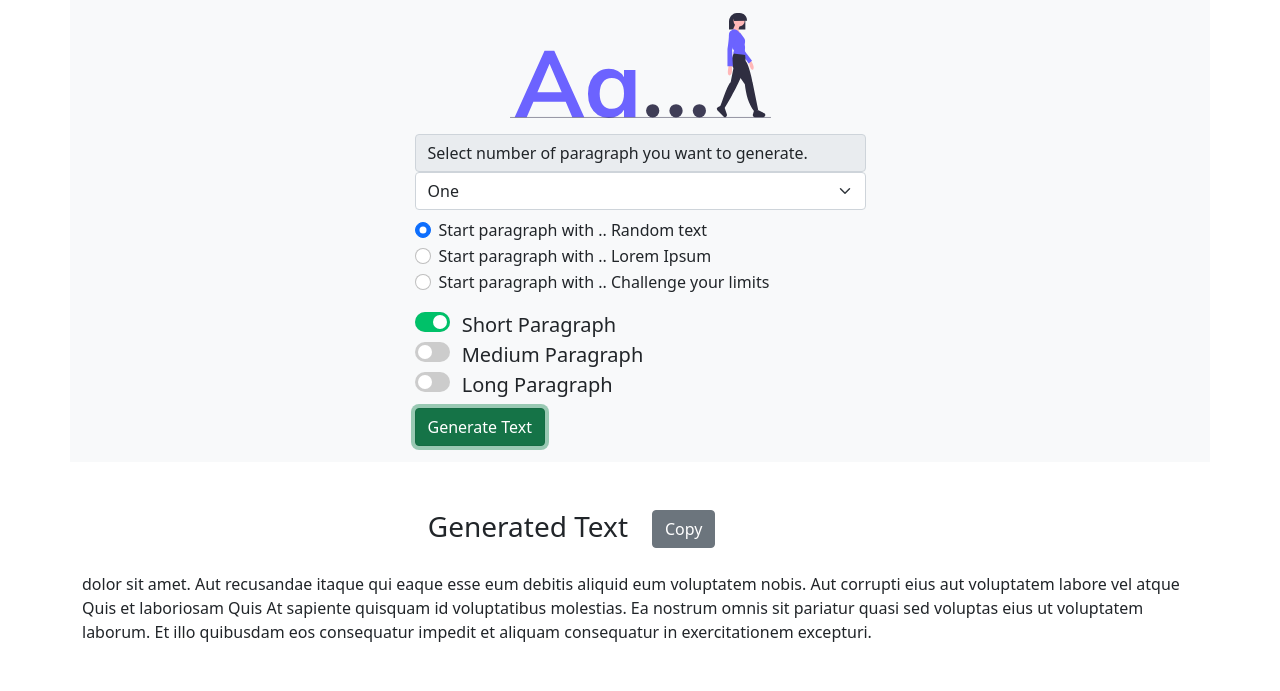
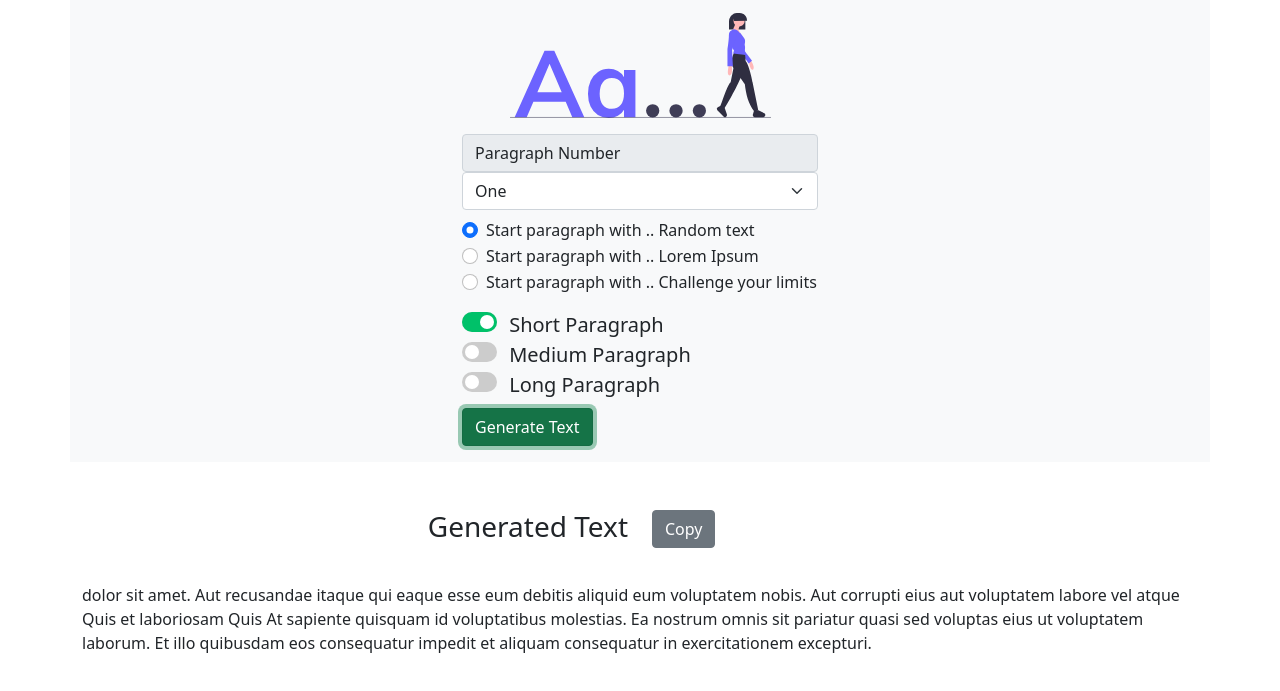
Before and after one commit to ShahadatShuvo/Lorem-Ipsum-Generator, a plain HTML site: page index.html in a window 1280 px wide. Both pictures are taken after a click on the button "Generate Text". Shown: the part 57-748 px from the top of the page. Drawn offline with nearby package versions, Linux system fonts and the light colour scheme; a web font is replaced by a local one.

```diff
--- a/index.html
+++ b/index.html
@@ -23,13 +23,13 @@
         <h2 class="heading text-center mt-2 mb-3">Make Lorem Ipsum</h2>
 
         <div class="row justify-content-center">
-            <div class="col-3">
+            <div class="col-6 col-md-3">
                 <img src="./images/undraw_font_kwpk.svg" alt="" class="img-fluid" />
             </div>
         </div>
         <div class="row justify-content-center mt-3">
-            <div class="col-5">
-                <label class="input-group-text" for="paragraphNumber">Select number of paragraph you want to generate.</label
+            <div class="col-10 col-md-4">
+                <label class="input-group-text" for="paragraphNumber">Paragraph Number</label
           >
           <select class="form-select" id="paragraphNumber">
             <option selected value="1">One</option>
@@ -84,10 +84,10 @@
     <div id="textBox" class="container d-none">
         <div class="mt-4">
             <div class="row justify-content-center my-4 mt-5">
-                <div class="col-3 text-end">
-                    <h3 class="d-inline">Generated Text</h3>
+                <div class="col-8 col-lg-3 text-center text-lg-end">
+                    <h3 class="d-inline-block mb-3">Generated Text</h3>
                 </div>
-                <div class="col-3">
+                <div class="col-5 text-center col-lg-3 text-lg-start">
                     <button type="button" id="copyBtn" class="btn btn-secondary" data-bs-container="body" data-bs-toggle="popover" data-bs-placement="right" data-bs-content="Text copied to clipboard.">
                         Copy
                       </button>
```
